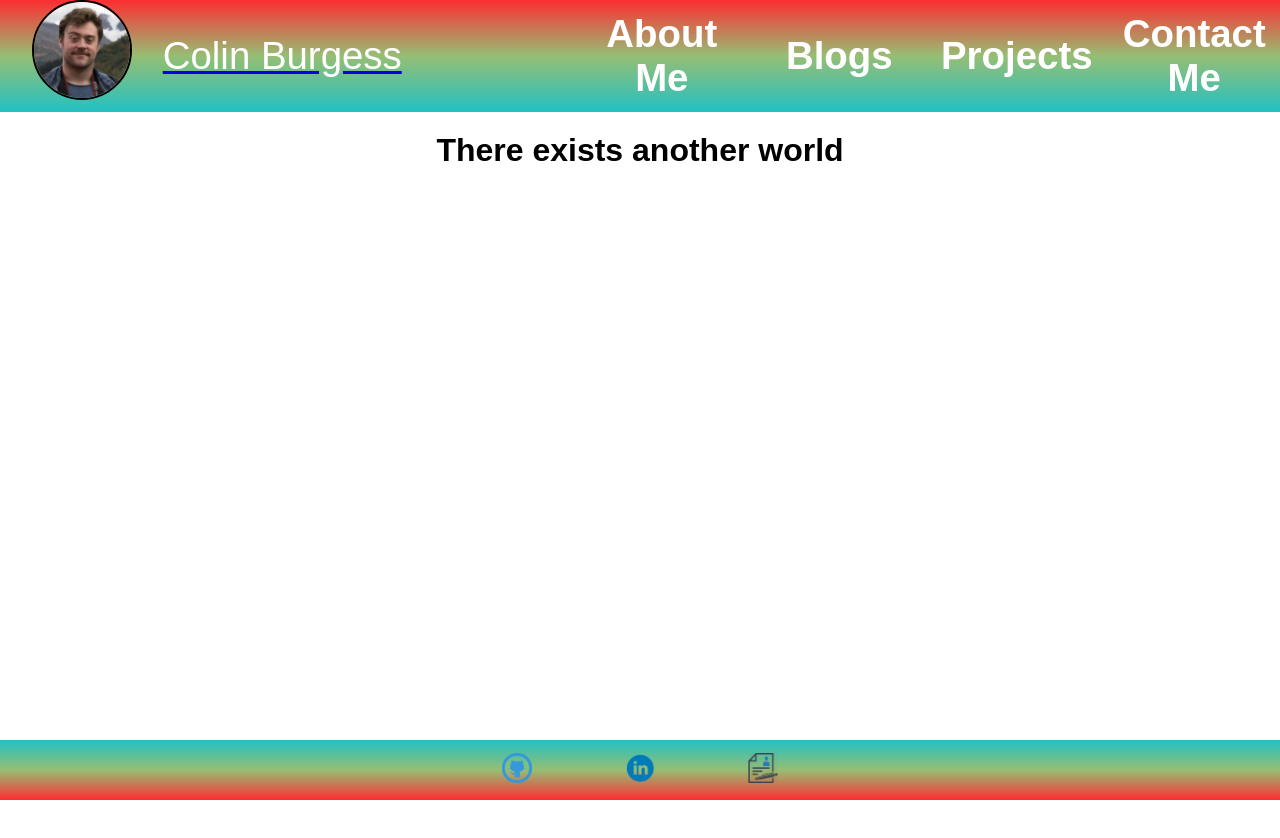
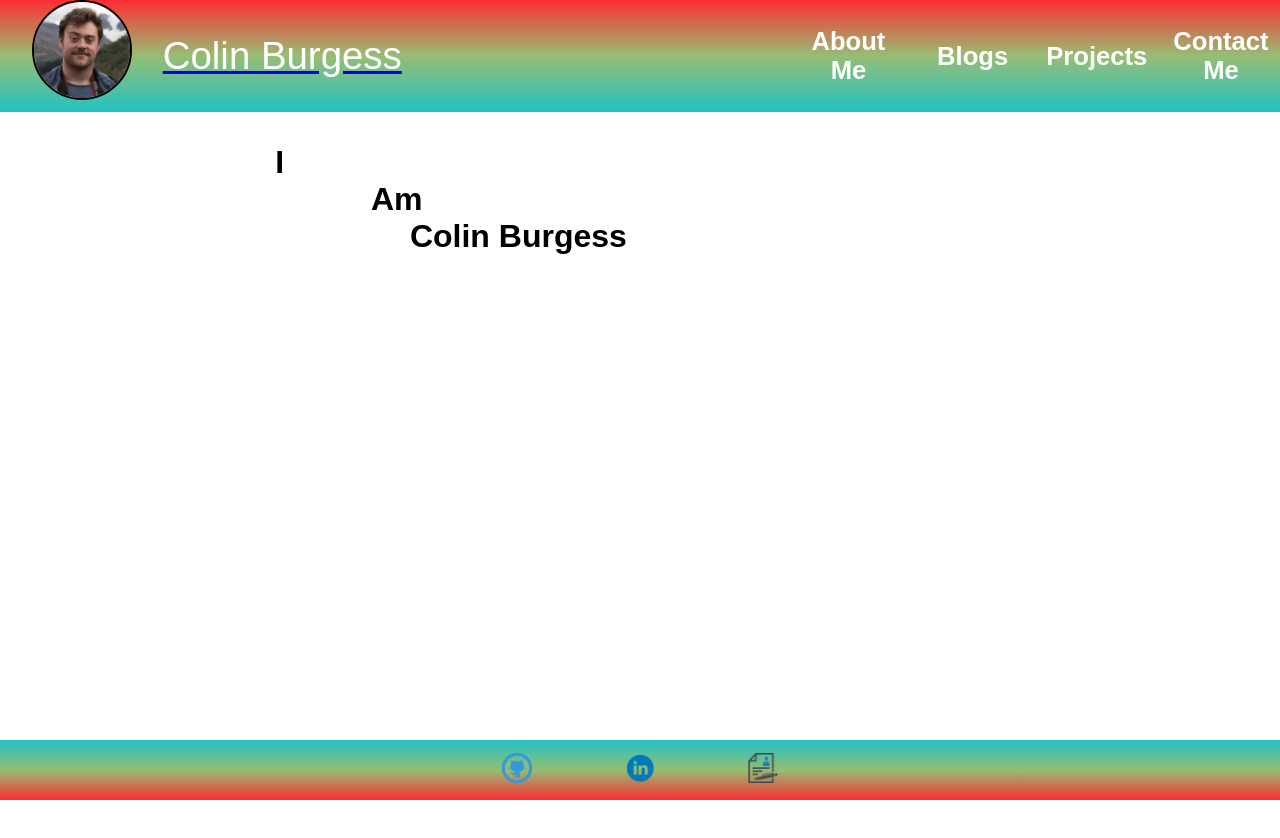
Before and after one commit to C0C0Barbet/portfolio-frontend, a React (Create React App) app: page / in a window 1280 px wide. Shown: the top 838 px of the page. Before the commit the page ends 800 px from the top, so only its background shows below. Built offline with nearby package versions, Linux system fonts and the light colour scheme.

Commit message:
Changed some CSS mainly

```diff
--- a/src/components/navbar/navbarStyling.css
+++ b/src/components/navbar/navbarStyling.css
@@ -47,7 +47,7 @@
 }
 
 .nav-link {
-    font-size: 3vmax;
+    font-size: 2vmax;
     text-decoration: none;
     color: white;
     text-align: center;
--- a/src/index.js
+++ b/src/index.js
@@ -7,7 +7,7 @@ import reportWebVitals from './reportWebVitals';
 const root = ReactDOM.createRoot(document.getElementById('root'));
 root.render(
   <React.StrictMode>
-    <App />
+      <App />
   </React.StrictMode>
 );
 
--- a/src/pages/home/homePage.js
+++ b/src/pages/home/homePage.js
@@ -4,7 +4,17 @@ import './homeStyling.css'
 const HomePage = () => {
     return (
         <div className="home-container">
-            <h1 className="home-title">There exists another world</h1>
+            <div className="home-grid">
+                <div className="home-i">
+                    <h1>I</h1>
+                </div>
+                <div className="home-am">
+                    <h1>Am</h1>
+                </div>
+                <div className="home-colin">
+                    <h1>Colin Burgess</h1>
+                </div>
+            </div>
         </div>
     );
 };
--- a/src/pages/home/homeStyling.css
+++ b/src/pages/home/homeStyling.css
@@ -1,11 +1,37 @@
 .home-container {
-    position: relative;
-    padding-top: 20px;
-    display: flex;
-    justify-content: Center;
-    align-items: Center;
+    margin: 0;
+    padding: 0;
+    min-width: 100%;
+    min-height: 100%;
+    position: absolute;
 }
 
-.home-title {
+.home-grid {
+    display: grid;
+    padding: 2rem;
+    grid-template-columns: repeat(5, 20%);
+}
+
+.home-i {
+    grid-row: 2;
+    grid-column: 2;
+    text-align: left;
+}
+
+.home-am {
+    grid-row: 3;
+    grid-column: 2;
+    text-align: center;
+}
+
+.home-colin {
+    grid-row: 4;
+    grid-column: 2/4;
+    text-align: center;
+}
+
+.home-image {
+    grid-row: 3;
+    grid-column: 3;
     align-self: center;
 }
```
